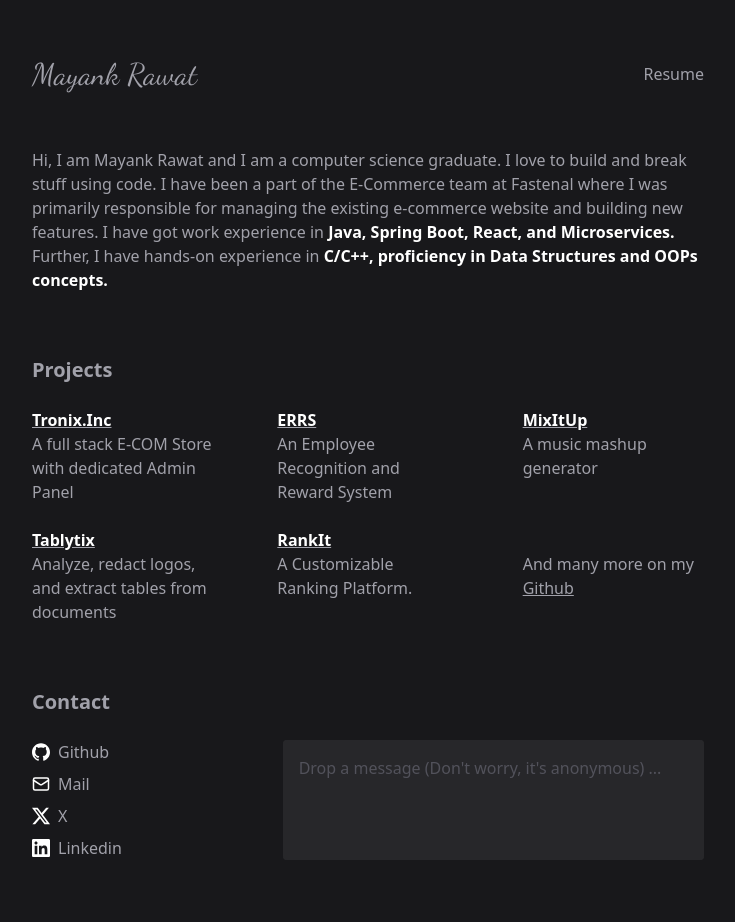
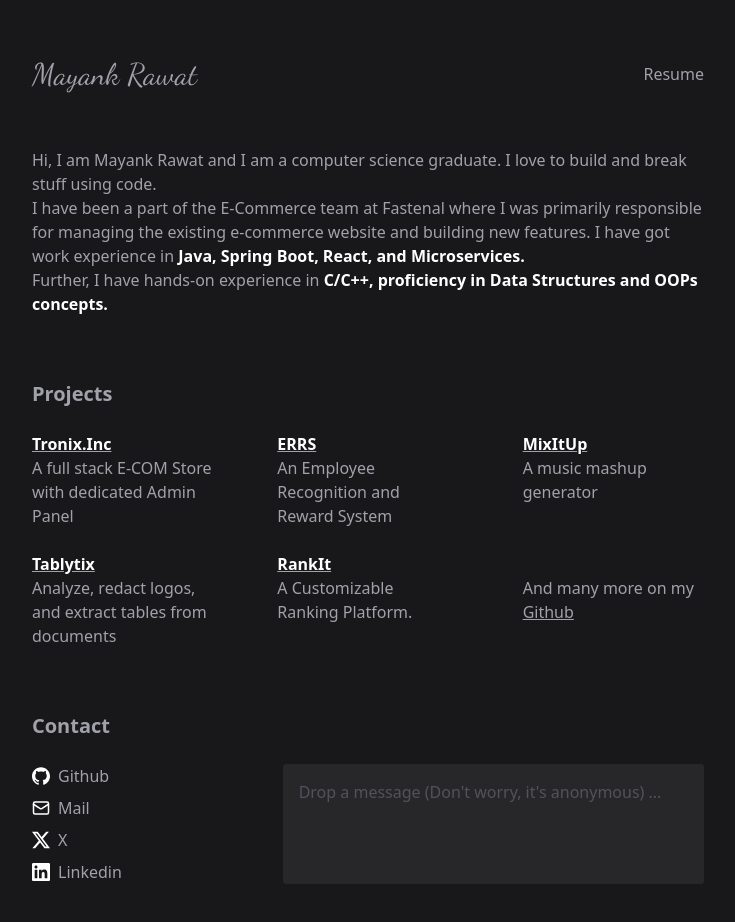
Before and after one commit to MayankRawat06/mayankrawat.tech, a Next.js app: page / in a window 1280 px wide. Shown: the top 922 px of the page, without its empty margins (272-1007 px from the left). Built offline with nearby package versions, Linux system fonts and the light colour scheme; a web font is replaced by a local one.

Commit message:
update about section

```diff
--- a/app/about.tsx
+++ b/app/about.tsx
@@ -1,13 +1,13 @@
 export default function About() {
     return (
         <div>
-            <p>
+            <p className="whitespace-pre-wrap">
             Hi, I am Mayank Rawat and I am a computer science graduate. I love
         to build and break stuff using code.{"\n"}
         I have been a part of the E-Commerce team at Fastenal where
         I was primarily responsible for managing the existing
-        e-commerce website and building new features.{"\n"}
-        I have got work experience in{" "}
+        e-commerce website and building new features. I have got work
+        experience in{" "}
         <span className="text-white font-semibold">Java, Spring Boot, React,
         and Microservices.</span>{"\n"}
         Further, I have hands-on experience in{" "}
```
